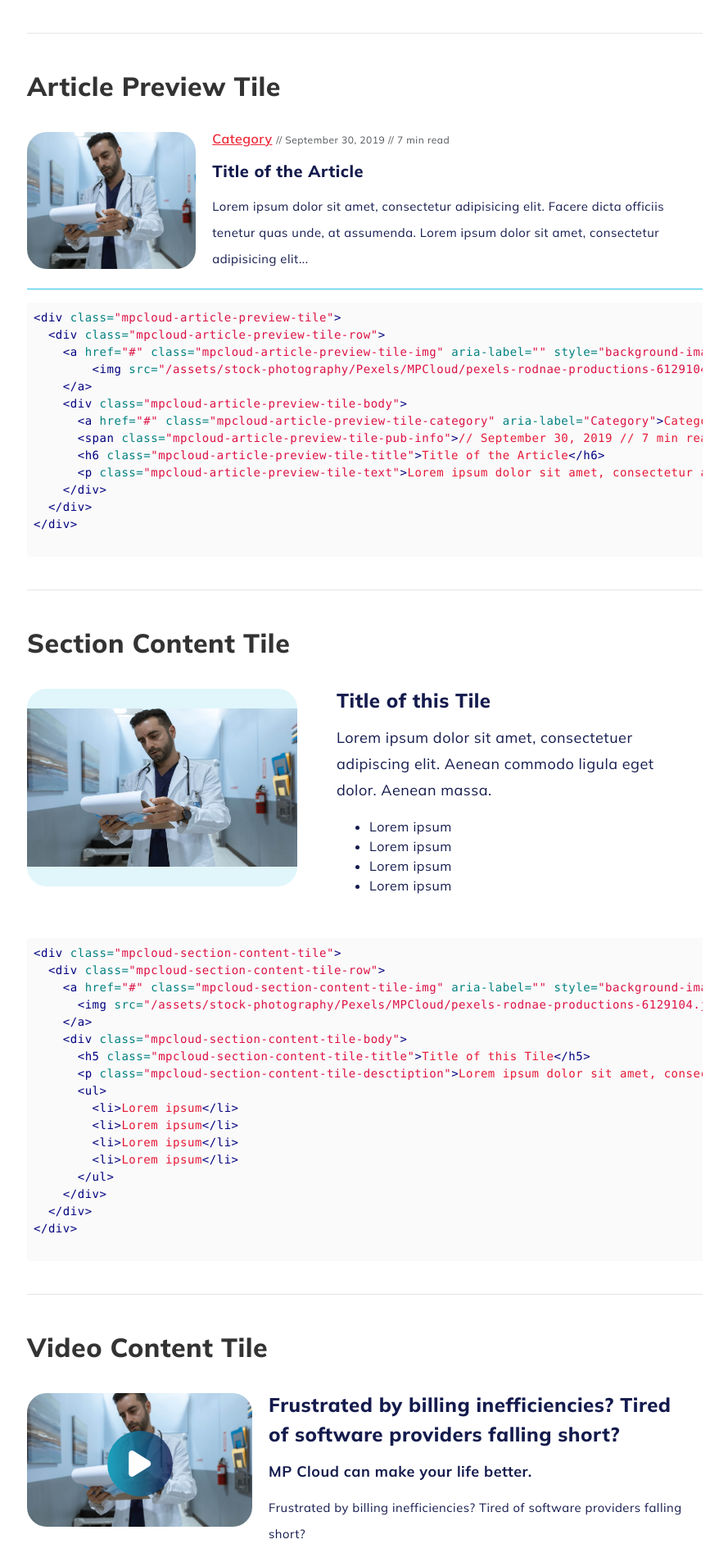
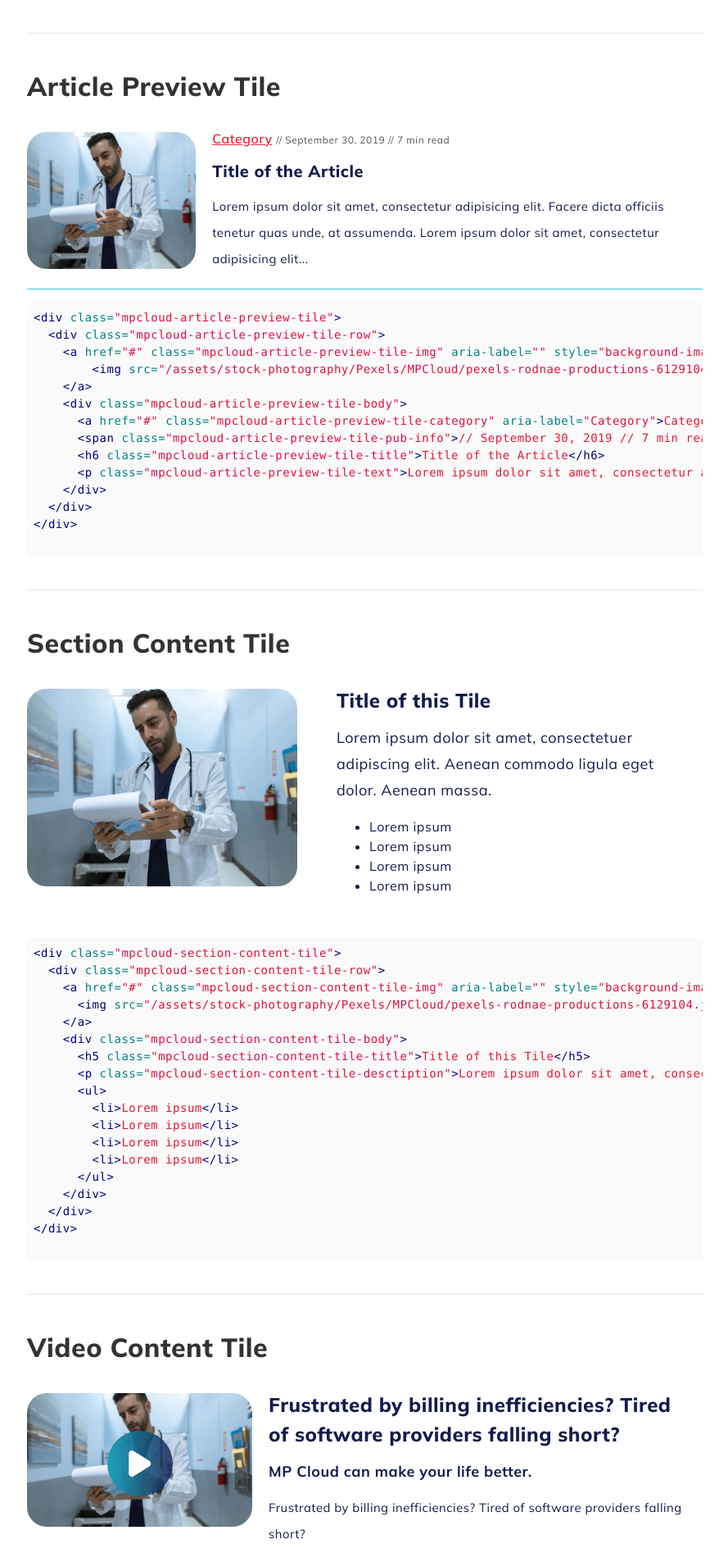
Before and after one commit to ninelabs/mpcloud-design-system, a Jekyll site: the page built from component-cards-and-tiles.md, in a window 1280 px wide. Shown: the part 971-2876 px from the top of the page at 82% size, without its empty margins (52-941 px from the left). Built offline with Jekyll 4.4.1, drawn with Linux system fonts in a browser that asks for light colours; nearby versions of some CDN libraries; some web fonts are replaced.

Commit message:
Bug fix for the Section Content Tile

```diff
--- a/_sass/_cards-and-tiles.scss
+++ b/_sass/_cards-and-tiles.scss
@@ -303,7 +303,6 @@
   &-img {
     flex: 0 0 40%;
     max-width: 40%;
-    background-size: 100% 80%;
     padding: 2rem;
 
     @include media-breakpoint-down(sm) {
```
